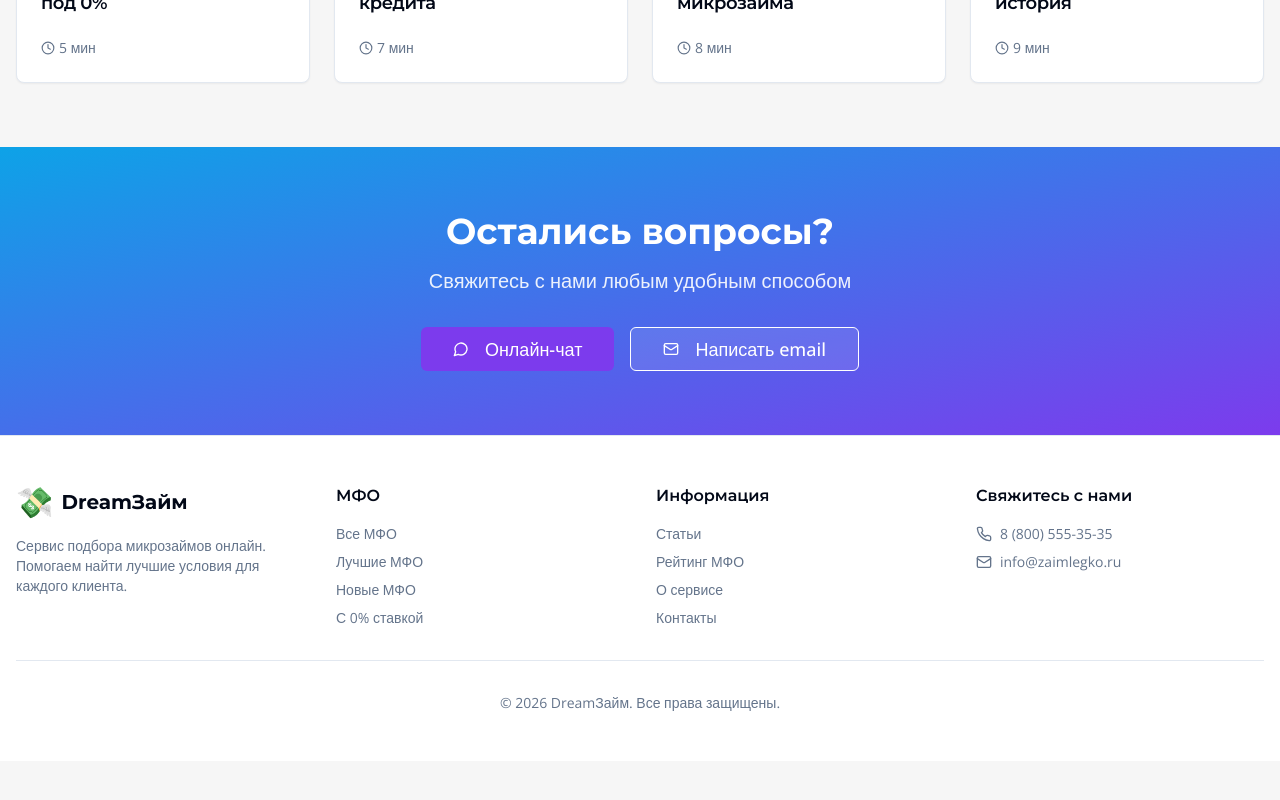
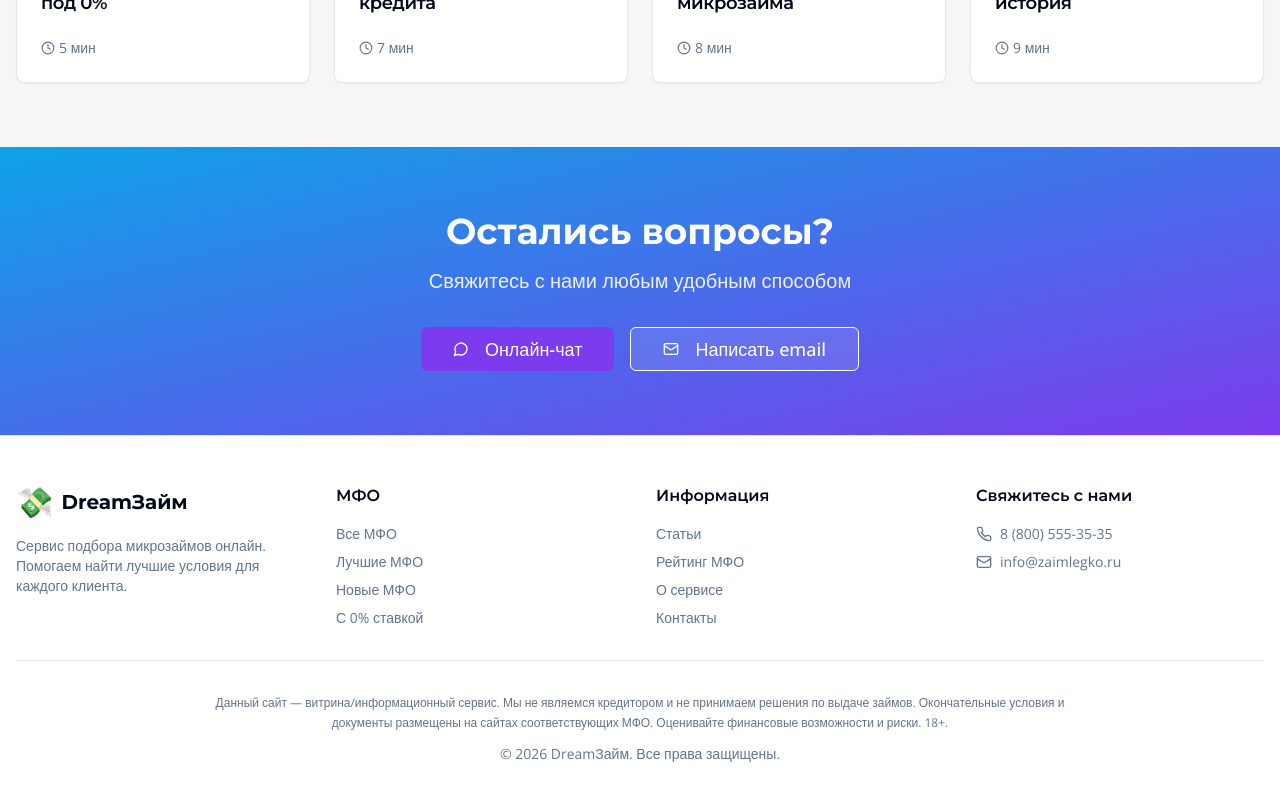
Before and after one commit to pr-poehali-dev/microloan-referral-site, a React (Vite) app: page / in a window 1280 px wide. Shown: the part 3211-4011 px from the top of the page. Before the commit the page ends 3972 px from the top, so only its background shows below. Built offline with nearby package versions, Linux system fonts and the light colour scheme.

Commit message:
feat: добавить дисклеймер информационного сервиса

```diff
--- a/src/pages/Index.tsx
+++ b/src/pages/Index.tsx
@@ -616,8 +616,13 @@ const Index = () => {
               </ul>
             </div>
           </div>
-          <div className="border-t mt-8 pt-8 text-center text-sm text-muted-foreground">
-            © 2026 DreamЗайм. Все права защищены.
+          <div className="border-t mt-8 pt-8 text-center">
+            <p className="text-xs text-muted-foreground mb-3 max-w-4xl mx-auto leading-relaxed">
+              Данный сайт — витрина/информационный сервис. Мы не являемся кредитором и не принимаем решения по выдаче займов. Окончательные условия и документы размещены на сайтах соответствующих МФО. Оценивайте финансовые возможности и риски. 18+.
+            </p>
+            <p className="text-sm text-muted-foreground">
+              © 2026 DreamЗайм. Все права защищены.
+            </p>
           </div>
         </div>
       </footer>
```
